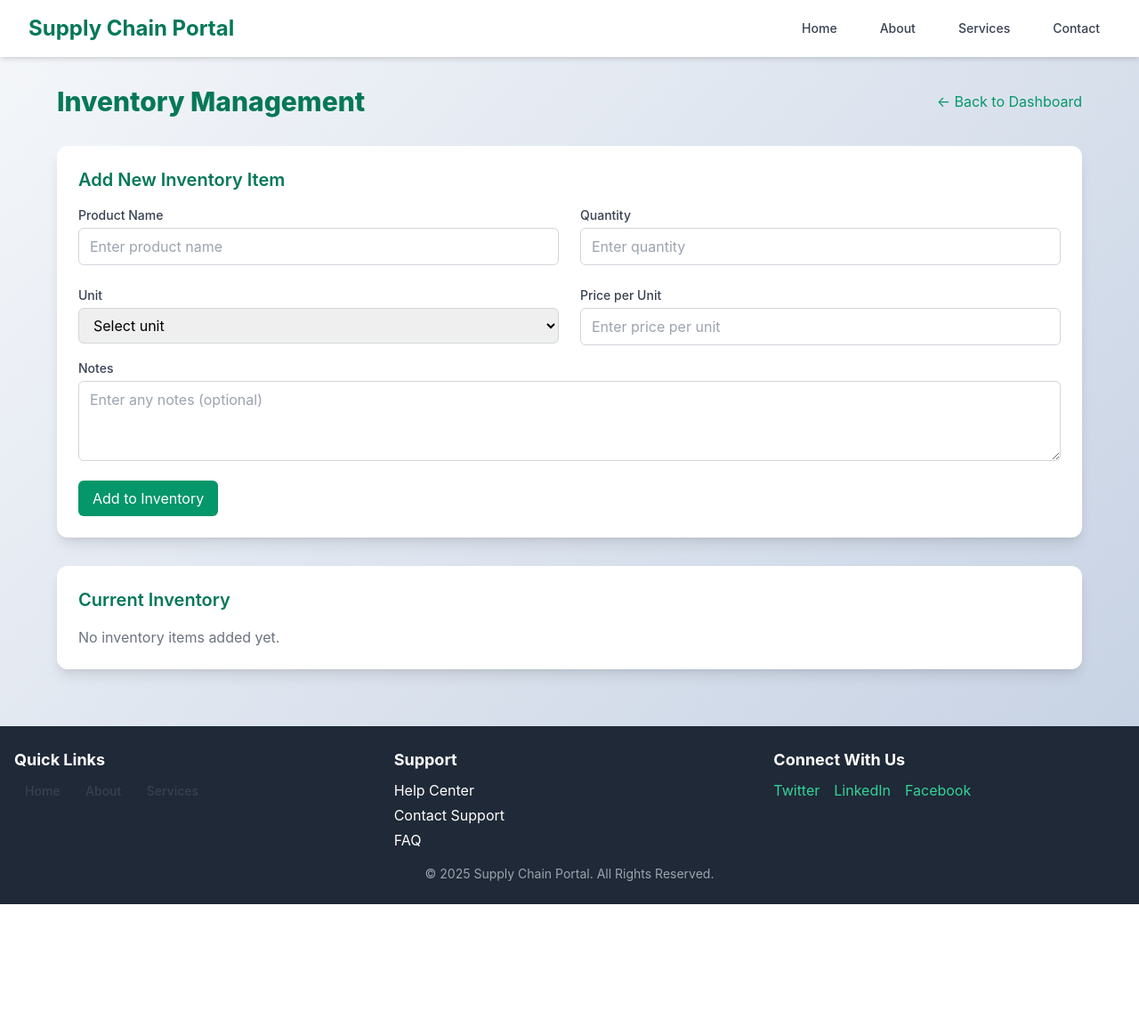
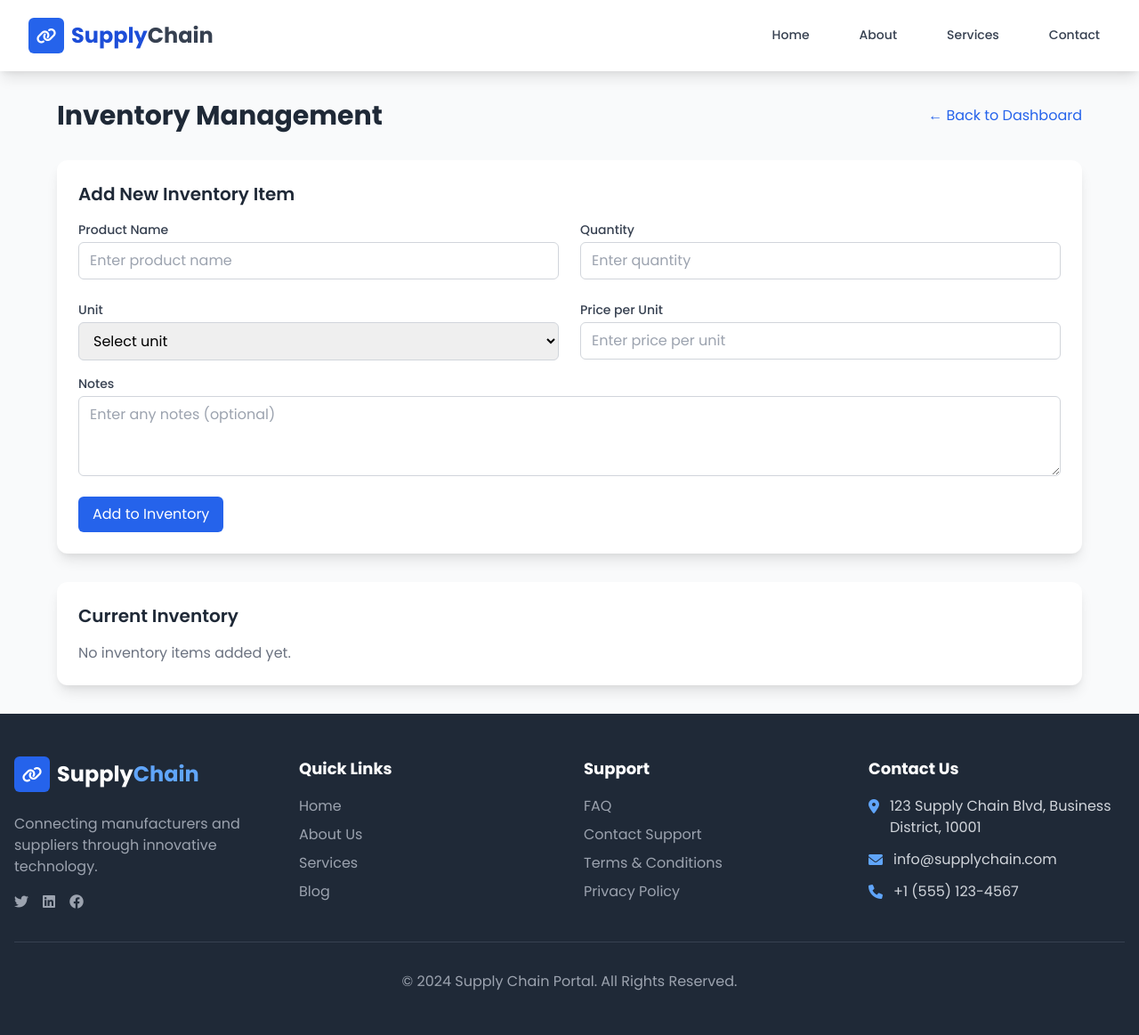
Before and after one commit to inevitablegs/SCM-Frontend, a Django app: template supplier/templates/supplier/inventory_management.html in a window 1280 px wide. Shown: the whole page at 89% size. Before the commit the page ends 1016 px from the top, so only its background shows below. Run offline with Django 3.2, Linux system fonts and the light colour scheme; the template is opened without the code that fills it, so the values that code supplies are empty.

Commit message:
inventory

```diff
--- a/home/templates/home/home.html
+++ b/home/templates/home/home.html
@@ -67,10 +67,10 @@
                 </div>
 
                 <!-- Login/Register Button -->
-                <div class="hidden md:flex items-center space-x-4">
+                <!-- <div class="hidden md:flex items-center space-x-4">
                     <a href="#" class="text-gray-600 hover:text-blue-600 font-medium">Login</a>
                     <a href="#" class="bg-blue-600 text-white px-4 py-2 rounded-lg hover:bg-blue-700 transition-colors font-medium">Get Started</a>
-                </div>
+                </div> -->
 
                 <!-- Mobile Hamburger Menu -->
                 <div class="md:hidden">
--- a/supplier/templates/supplier/inventory_management.html
+++ b/supplier/templates/supplier/inventory_management.html
@@ -3,19 +3,28 @@
 <head>
     <title>Inventory Management</title>
     <link href="https://cdnjs.cloudflare.com/ajax/libs/tailwindcss/2.2.19/tailwind.min.css" rel="stylesheet">
+    <link href="https://cdnjs.cloudflare.com/ajax/libs/font-awesome/6.0.0-beta3/css/all.min.css" rel="stylesheet">
+    <link href="https://fonts.googleapis.com/css2?family=Poppins:wght@300;400;500;600;700&display=swap" rel="stylesheet">
     <style>
         body {
-            background: linear-gradient(135deg, #f5f7fa 0%, #c3cfe2 100%);
-            font-family: 'Inter', sans-serif;
-            min-height: 100vh;
+            font-family: 'Poppins', sans-serif;
+            background-color: #f9fafb;
         }
-        .dashboard-card {
+        .hero-gradient {
+            background: linear-gradient(135deg, #1e3a8a 0%, #3b82f6 100%);
+        }
+        .card-hover {
             transition: all 0.3s ease;
-            transform-origin: center;
         }
-        .dashboard-card:hover {
-            transform: scale(1.02);
-            box-shadow: 0 20px 30px rgba(0,0,0,0.1);
+        .card-hover:hover {
+            transform: translateY(-5px);
+            box-shadow: 0 20px 25px -5px rgba(0, 0, 0, 0.1), 0 10px 10px -5px rgba(0, 0, 0, 0.04);
+        }
+        .feature-icon {
+            transition: all 0.3s ease;
+        }
+        .feature-card:hover .feature-icon {
+            transform: scale(1.1);
         }
         .action-link {
             transition: all 0.3s ease;
@@ -35,9 +44,6 @@
         .action-link:hover::after {
             width: 100%;
         }
-        .hamburger-menu {
-            display: none;
-        }
         @media (max-width: 768px) {
             .nav-menu {
                 display: none;
@@ -46,7 +52,8 @@
                 left: 0;
                 width: 100%;
                 background-color: white;
-                box-shadow: 0 2px 5px rgba(0,0,0,0.1);
+                box-shadow: 0 4px 6px -1px rgba(0, 0, 0, 0.1);
+                z-index: 50;
             }
             .nav-menu.active {
                 display: block;
@@ -59,25 +66,28 @@
 </head>
 <body class="flex flex-col">
     <!-- Navigation -->
-    <nav class="relative bg-white shadow-md">
+    <nav class="relative bg-white shadow-lg">
         <div class="max-w-full mx-auto px-4 sm:px-6 lg:px-8">
-            <div class="flex justify-between items-center h-16">
+            <div class="flex justify-between items-center h-20">
                 <!-- Logo and Brand -->
-                <div class="flex items-center">
-                    <h1 class="text-2xl font-bold text-green-700">Supply Chain Portal</h1>
+                <div class="flex items-center space-x-2">
+                    <div class="flex items-center justify-center h-10 w-10 rounded-md bg-blue-600 text-white">
+                        <i class="fas fa-link text-lg"></i>
+                    </div>
+                    <h1 class="text-2xl font-bold text-blue-700">Supply<span class="text-gray-700">Chain</span></h1>
                 </div>
 
                 <!-- Desktop Navigation -->
-                <div class="hidden md:flex space-x-6 nav-menu">
-                    <a href="{% url 'about' %}" class="text-gray-700 hover:text-blue-600 px-3 py-2 text-sm font-medium">Home</a>
-                    <a href="{% url 'about' %}" class="text-gray-700 hover:text-blue-600 px-3 py-2 text-sm font-medium">About</a>
-                    <a href="{% url 'services' %}" class="text-gray-700 hover:text-blue-600 px-3 py-2 text-sm font-medium">Services</a>
-                    <a href="{% url 'contact' %}" class="text-gray-700 hover:text-blue-600 px-3 py-2 text-sm font-medium">Contact</a>
+                <div class="hidden md:flex space-x-8 nav-menu">
+                    <a href="{% url 'about' %}" class="text-gray-700 hover:text-blue-600 px-3 py-2 text-sm font-medium border-b-2 border-transparent hover:border-blue-600 transition-all">Home</a>
+                    <a href="{% url 'about' %}" class="text-gray-700 hover:text-blue-600 px-3 py-2 text-sm font-medium border-b-2 border-transparent hover:border-blue-600 transition-all">About</a>
+                    <a href="{% url 'services' %}" class="text-gray-700 hover:text-blue-600 px-3 py-2 text-sm font-medium border-b-2 border-transparent hover:border-blue-600 transition-all">Services</a>
+                    <a href="{% url 'contact' %}" class="text-gray-700 hover:text-blue-600 px-3 py-2 text-sm font-medium border-b-2 border-transparent hover:border-blue-600 transition-all">Contact</a>
                 </div>
 
                 <!-- Mobile Hamburger Menu -->
                 <div class="md:hidden hamburger-menu">
-                    <button id="mobile-menu-toggle" class="text-gray-500 hover:text-gray-600 focus:outline-none">
+                    <button id="mobile-menu-toggle" class="text-gray-600 hover:text-gray-900 focus:outline-none">
                         <svg class="h-6 w-6" fill="none" viewBox="0 0 24 24" stroke="currentColor">
                             <path stroke-linecap="round" stroke-linejoin="round" stroke-width="2" d="M4 6h16M4 12h16M4 18h16" />
                         </svg>
@@ -87,11 +97,11 @@
 
             <!-- Mobile Navigation Menu -->
             <div id="mobile-nav" class="md:hidden nav-menu">
-                <div class="px-2 pt-2 pb-3 space-y-1">
-                    <<a href="{% url 'about' %}" class="text-gray-700 hover:text-blue-600 px-3 py-2 text-sm font-medium">Home</a>
-                    <a href="{% url 'about' %}" class="text-gray-700 hover:text-blue-600 px-3 py-2 text-sm font-medium">About</a>
-                    <a href="{% url 'services' %}" class="text-gray-700 hover:text-blue-600 px-3 py-2 text-sm font-medium">Services</a>
-                    <a href="{% url 'contact' %}" class="text-gray-700 hover:text-blue-600 px-3 py-2 text-sm font-medium">Contact</a>
+                <div class="px-2 pt-2 pb-3 space-y-1 border-t border-gray-200">
+                    <a href="{% url 'about' %}" class="text-gray-700 hover:bg-gray-100 block px-3 py-2 rounded-md font-medium">Home</a>
+                    <a href="{% url 'about' %}" class="text-gray-700 hover:bg-gray-100 block px-3 py-2 rounded-md font-medium">About</a>
+                    <a href="{% url 'services' %}" class="text-gray-700 hover:bg-gray-100 block px-3 py-2 rounded-md font-medium">Services</a>
+                    <a href="{% url 'contact' %}" class="text-gray-700 hover:bg-gray-100 block px-3 py-2 rounded-md font-medium">Contact</a>
                 </div>
             </div>
         </div>
@@ -100,16 +110,15 @@
     <main class="flex-grow container mx-auto px-4 py-8">
         <div class="max-w-6xl mx-auto">
             <div class="flex justify-between items-center mb-8">
-                <h1 class="text-3xl font-extrabold text-green-700">Inventory Management</h1>
-                <a href="{% url 'supplier_dashboard' %}" class="text-green-600 hover:text-green-800 action-link">
+                <h1 class="text-3xl font-extrabold text-gray-800">Inventory Management</h1>
+                <a href="{% url 'supplier_dashboard' %}" class="text-blue-600 hover:text-blue-800 action-link">
                     ← Back to Dashboard
                 </a>
             </div>
 
             <!-- Add New Item Form -->
-       <!-- Add New Item Form -->
-<div class="bg-white rounded-xl shadow-lg p-6 mb-8 dashboard-card">
-    <h2 class="text-xl font-semibold text-green-700 mb-4">Add New Inventory Item</h2>
+            <div class="bg-white rounded-xl shadow-lg p-6 mb-8 dashboard-card card-hover">
+                <h2 class="text-xl font-semibold text-gray-800 mb-4">Add New Inventory Item</h2>
                 <form method="post" class="space-y-4">
                     {% csrf_token %}
                     <div class="grid grid-cols-1 md:grid-cols-2 gap-6">
@@ -159,15 +168,15 @@
                                   rows="3">{% if form.notes.value %}{{ form.notes.value }}{% endif %}</textarea>
                         {{ form.notes.errors }}
                     </div>
-        <button type="submit" class="bg-green-600 text-white px-4 py-2 rounded-md hover:bg-green-700 transition">
+                    <button type="submit" class="bg-blue-600 text-white px-4 py-2 rounded-md hover:bg-blue-700 transition">
                         Add to Inventory
                     </button>
                 </form>
             </div>
 
             <!-- Current Inventory -->
-            <div class="bg-white rounded-xl shadow-lg p-6 dashboard-card">
-                <h2 class="text-xl font-semibold text-green-700 mb-4">Current Inventory</h2>
+            <div class="bg-white rounded-xl shadow-lg p-6 dashboard-card card-hover">
+                <h2 class="text-xl font-semibold text-gray-800 mb-4">Current Inventory</h2>
 
                 {% if inventory_items %}
                 <div class="overflow-x-auto">
@@ -220,35 +229,72 @@
     </main>
 
     <!-- Footer -->
-    <footer class="bg-gray-800 text-white py-6 mt-8">
-        <div class="container mx-auto px-4 grid md:grid-cols-3 gap-8">
+    <footer class="bg-gray-800 text-gray-300 py-12">
+        <div class="container mx-auto px-4">
+            <div class="grid md:grid-cols-4 gap-8 mb-8">
                 <div>
-                <h3 class="text-lg font-bold mb-2">Quick Links</h3>
-                <ul class="space-y-1">
-                    <a href="{% url 'about' %}" class="text-gray-700 hover:text-blue-600 px-3 py-2 text-sm font-medium">Home</a>
-                    <a href="{% url 'about' %}" class="text-gray-700 hover:text-blue-600 px-3 py-2 text-sm font-medium">About</a>
-                    <a href="{% url 'services' %}" class="text-gray-700 hover:text-blue-600 px-3 py-2 text-sm font-medium">Services</a>
+                    <div class="flex items-center space-x-2 mb-6">
+                        <div class="flex items-center justify-center h-10 w-10 rounded-md bg-blue-600 text-white">
+                            <i class="fas fa-link text-lg"></i>
+                        </div>
+                        <h1 class="text-2xl font-bold text-white">Supply<span class="text-blue-400">Chain</span></h1>
+                    </div>
+                    <p class="text-gray-400 mb-4">Connecting manufacturers and suppliers through innovative technology.</p>
+                    <div class="flex space-x-4">
+                        <a href="#" class="text-gray-400 hover:text-white transition">
+                            <i class="fab fa-twitter"></i>
+                        </a>
+                        <a href="#" class="text-gray-400 hover:text-white transition">
+                            <i class="fab fa-linkedin"></i>
+                        </a>
+                        <a href="#" class="text-gray-400 hover:text-white transition">
+                            <i class="fab fa-facebook"></i>
+                        </a>
+                    </div>
+                </div>
+
+                <div>
+                    <h3 class="text-lg font-bold mb-4 text-white">Quick Links</h3>
+                    <ul class="space-y-2">
+                        <li><a href="{% url 'home' %}" class="text-gray-400 hover:text-blue-400 transition">Home</a></li>
+                        <li><a href="{% url 'about' %}" class="text-gray-400 hover:text-blue-400 transition">About Us</a></li>
+                        <li><a href="{% url 'services' %}" class="text-gray-400 hover:text-blue-400 transition">Services</a></li>
+                        <li><a href="#" class="text-gray-400 hover:text-blue-400 transition">Blog</a></li>
                     </ul>
                 </div>
+
                 <div>
-                <h3 class="text-lg font-bold mb-2">Support</h3>
-                <ul class="space-y-1">
-                    <li><a href="{% url 'help' %}" class="hover:text-blue-400">Help Center</a></li>
-                    <li><a href="{% url 'contact' %}" class="hover:text-blue-400">Contact Support</a></li>
-                    <li><a href="{% url 'faq' %}" class="hover:text-blue-400">FAQ</a></li>
+                    <h3 class="text-lg font-bold mb-4 text-white">Support</h3>
+                    <ul class="space-y-2">
+                        <li><a href="{% url 'faq' %}" class="text-gray-400 hover:text-blue-400 transition">FAQ</a></li>
+                        <li><a href="{% url 'contact' %}" class="text-gray-400 hover:text-blue-400 transition">Contact Support</a></li>
+                        <li><a href="{% url 'terms' %}" class="text-gray-400 hover:text-blue-400 transition">Terms & Conditions</a></li>
+                        <li><a href="{% url 'privacy' %}" class="text-gray-400 hover:text-blue-400 transition">Privacy Policy</a></li>
                     </ul>
                 </div>
+
                 <div>
-                <h3 class="text-lg font-bold mb-2">Connect With Us</h3>
-                <div class="flex space-x-4">
-                    <a href="#" class="text-green-400 hover:text-green-600">Twitter</a>
-                    <a href="#" class="text-green-400 hover:text-green-600">LinkedIn</a>
-                    <a href="#" class="text-green-400 hover:text-green-600">Facebook</a>
+                    <h3 class="text-lg font-bold mb-4 text-white">Contact Us</h3>
+                    <ul class="space-y-3">
+                        <li class="flex items-start">
+                            <i class="fas fa-map-marker-alt mt-1 mr-3 text-blue-400"></i>
+                            <span>123 Supply Chain Blvd, Business District, 10001</span>
+                        </li>
+                        <li class="flex items-center">
+                            <i class="fas fa-envelope mr-3 text-blue-400"></i>
+                            <span>info@supplychain.com</span>
+                        </li>
+                        <li class="flex items-center">
+                            <i class="fas fa-phone mr-3 text-blue-400"></i>
+                            <span>+1 (555) 123-4567</span>
+                        </li>
+                    </ul>
                 </div>
             </div>
+
+            <div class="pt-8 mt-8 border-t border-gray-700 text-center text-gray-400">
+                <p>© 2024 Supply Chain Portal. All Rights Reserved.</p>
             </div>
-        <div class="text-center mt-4 text-sm text-gray-400">
-            © 2025 Supply Chain Portal. All Rights Reserved.
         </div>
     </footer>
 
@@ -266,9 +312,20 @@
             const isClickInsideMenu = mobileNav.contains(event.target);
             const isClickOnToggle = mobileMenuToggle.contains(event.target);
 
-            if (!isClickInsideMenu && !isClickOnToggle) {
+            if (!isClickInsideMenu && !isClickOnToggle && mobileNav.classList.contains('active')) {
                 mobileNav.classList.remove('active');
             }
+        });
+
+        // Smooth scrolling for anchor links
+        document.querySelectorAll('a[href^="#"]').forEach(anchor => {
+            anchor.addEventListener('click', function (e) {
+                e.preventDefault();
+
+                document.querySelector(this.getAttribute('href')).scrollIntoView({
+                    behavior: 'smooth'
+                });
+            });
         });
     </script>
 </body>
--- a/supplier/urls.py
+++ b/supplier/urls.py
@@ -1,5 +1,6 @@
 from django.urls import path
 from . import views
+
 # supplier/urls.py
 from .views import inventory_management, delete_inventory_item  # Make sure these are imported
 
```
Also changed, not shown: db.sqlite3, 1 other file. Lines whose indentation alone changed are shown as unchanged.
